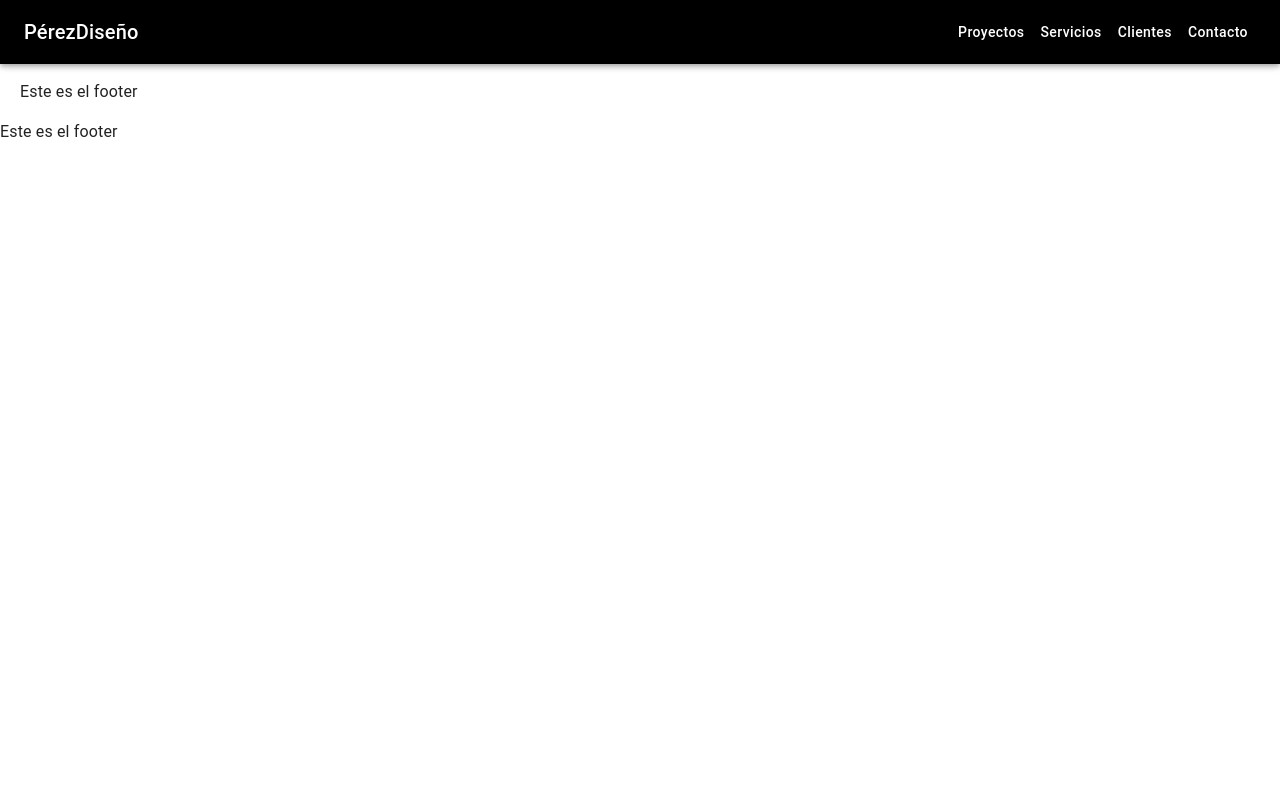
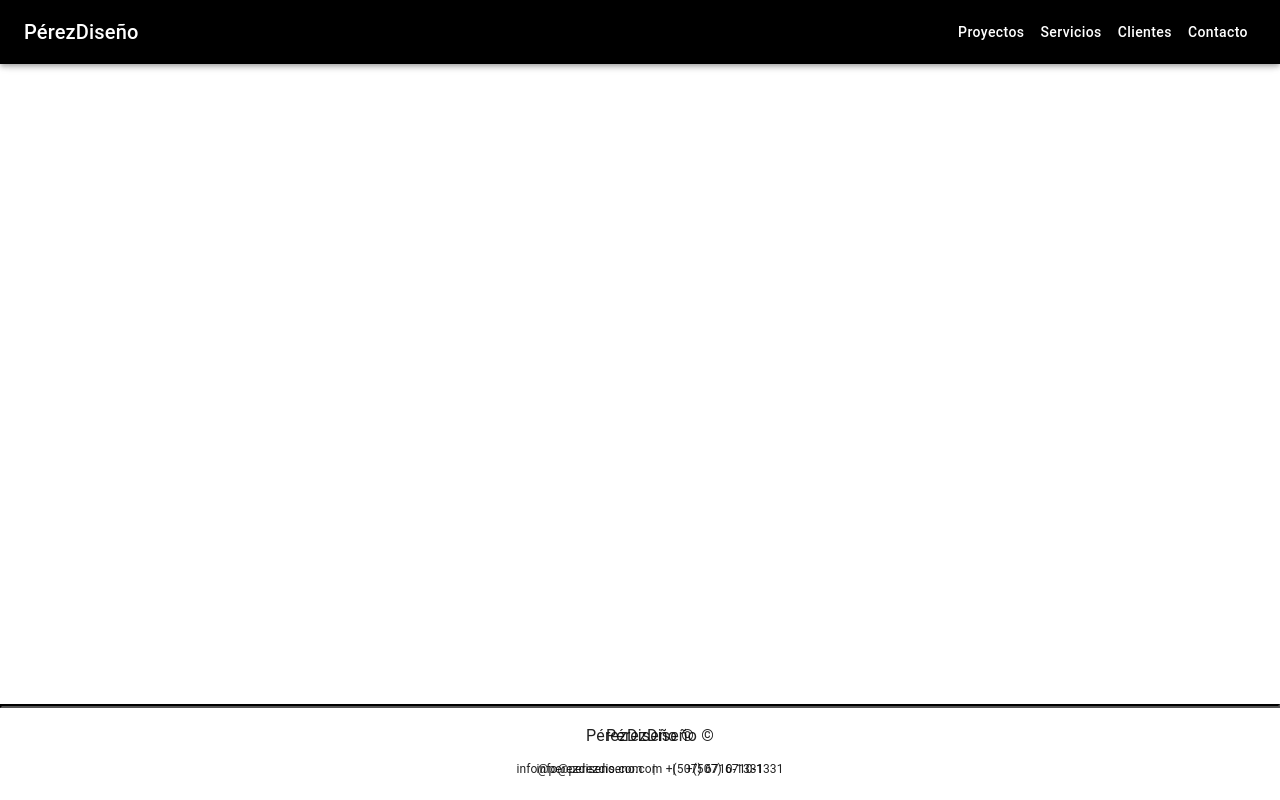
Before and after one commit to aguerrajovane/perezdiseno, a Next.js app: page /components/Footer/Footer in a window 1280 px wide. Built offline with nearby package versions, Linux system fonts and the light colour scheme.

Commit message:
footer modified

```diff
--- a/pages/components/Footer/Footer.js
+++ b/pages/components/Footer/Footer.js
@@ -1,9 +1,16 @@
+import { display } from '@mui/system'
 import React from 'react'
 
 const Footer = () => {
   return (
-    <div>
-      <p>Este es el footer</p>
+    <div style={{ position:'fixed', bottom: '0', width: '100%', textAlign: 'center', paddingTop: '20px', paddingBottom: '10px' }}>
+      <hr style={{borderWidth: '2px', borderColor: '#000'}}/>
+      <p style={{ fontSize: '16px', marginBottom: '0px' }}>PérezDiseño ©</p>
+      <div style={{ fontSize: '12px', display: 'flex', alignItems: 'center', justifyContent: 'center' }}>
+        <a style={{ textDecoration: 'none', color: 'inherit', marginLeft: '10px', marginRight: '10px' }} href="mailto:info@perezdiseno.com">info@perezdiseno.com</a>
+        <p>|</p>
+        <a style={{ textDecoration: 'none', color: 'inherit', marginLeft: '10px', marginRight: '10px' }} href="tel:+50767101331">+(507) 6710-1331</a>
+      </div>
     </div>
   )
 }
```
